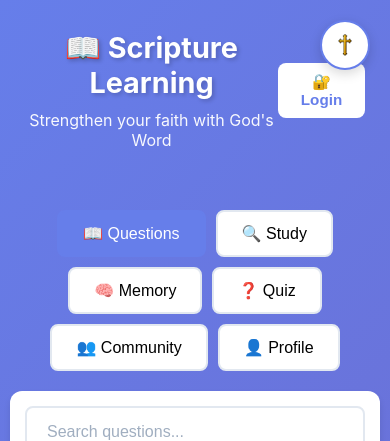
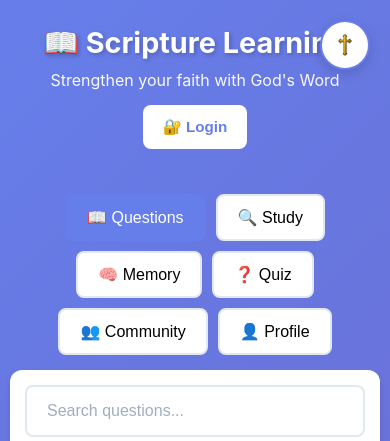
Before and after one commit to Ser-Note/scripture-app, a React (Vite) app: page / in a window 390 px wide. Shown: the top 441 px of the page. Built offline with nearby package versions, Linux system fonts and the light colour scheme; no server answers.

Commit message:
Fixed admin menu look, and fixed the top bar with title and user login info at the top of every nav.

```diff
--- a/src/styles/App.css
+++ b/src/styles/App.css
@@ -482,8 +482,42 @@
   }
 
   .app-header {
-    padding: 20px 15px;
-    margin-bottom: 20px;
+    padding: 15px 10px;
+    margin-bottom: 15px;
+  }
+
+  .header-content {
+    flex-direction: column;
+    gap: 15px;
+    text-align: center;
+  }
+
+  .auth-section {
+    justify-content: center;
+    width: 100%;
+    gap: 8px;
+  }
+
+  .user-email {
+    font-size: 0.85rem;
+    width: 100%;
+    text-align: center;
+  }
+
+  .login-btn,
+  .logout-btn {
+    padding: 10px 16px;
+    font-size: 0.9rem;
+  }
+
+  .mode-nav {
+    padding: 10px 5px;
+    gap: 6px;
+  }
+
+  .mode-btn {
+    padding: 10px 14px;
+    font-size: 0.9rem;
   }
 
   .app-header h1 {
@@ -580,12 +614,41 @@
     padding: 8px;
   }
 
+  .app-header {
+    padding: 12px 8px;
+    margin-bottom: 12px;
+  }
+
   .app-header h1 {
     font-size: 1.5rem;
   }
 
   .app-header p {
-    font-size: 0.9rem;
+    font-size: 0.85rem;
+  }
+
+  .header-content {
+    gap: 12px;
+  }
+
+  .user-email {
+    font-size: 0.8rem;
+  }
+
+  .login-btn,
+  .logout-btn {
+    padding: 8px 14px;
+    font-size: 0.85rem;
+  }
+
+  .mode-nav {
+    padding: 8px 4px;
+    gap: 5px;
+  }
+
+  .mode-btn {
+    padding: 8px 12px;
+    font-size: 0.85rem;
   }
 
   .controls {
@@ -670,12 +733,12 @@
   display: flex;
   gap: 10px;
   justify-content: center;
-  padding: 20px;
+  padding: 15px 10px;
   flex-wrap: wrap;
 }
 
 .mode-btn {
-  padding: 12px 24px;
+  padding: 12px 20px;
   border: 2px solid #e2e8f0;
   background: white;
   border-radius: 8px;
@@ -683,6 +746,7 @@
   font-size: 1rem;
   font-weight: 500;
   transition: all 0.3s;
+  white-space: nowrap;
 }
 
 .mode-btn:hover {
@@ -1608,12 +1672,14 @@
   align-items: center;
   max-width: 900px;
   margin: 0 auto;
+  gap: 15px;
 }
 
 .auth-section {
   display: flex;
   align-items: center;
-  gap: 15px;
+  gap: 10px;
+  flex-wrap: wrap;
 }
 
 .user-email {
@@ -1631,6 +1697,7 @@
   font-weight: 600;
   cursor: pointer;
   transition: all 0.3s;
+  white-space: nowrap;
 }
 
 .login-btn {
@@ -3635,15 +3702,30 @@ td {
   .users-table {
     overflow-x: auto;
     -webkit-overflow-scrolling: touch;
+    margin: 0 -10px;
+    padding: 0 10px;
   }
 
   table {
-    font-size: 0.85rem;
-    min-width: 600px;
+    font-size: 0.8rem;
+    min-width: 700px;
   }
 
   th, td {
-    padding: 10px 8px;
+    padding: 10px 6px;
+    font-size: 0.8rem;
+  }
+
+  th:last-child,
+  td:last-child {
+    position: sticky;
+    right: 0;
+    background: white;
+    box-shadow: -2px 0 4px rgba(0,0,0,0.05);
+  }
+
+  thead th:last-child {
+    background: #f7fafc;
   }
 
   .table-user span {
@@ -3655,14 +3737,16 @@ td {
   }
 
   .table-actions {
-    flex-direction: column;
-    gap: 8px;
+    flex-wrap: wrap;
+    gap: 6px;
+    justify-content: flex-start;
   }
 
   .action-btn {
-    min-height: 36px;
-    font-size: 0.85rem;
-    width: 100%;
+    width: 28px;
+    height: 28px;
+    font-size: 0.8rem;
+    flex-shrink: 0;
   }
 
   .approve-btn,
```
